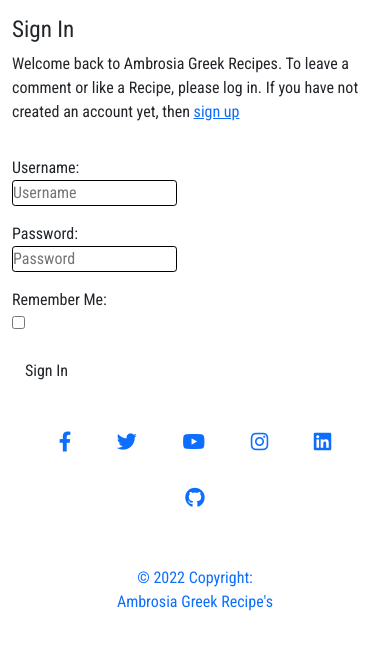
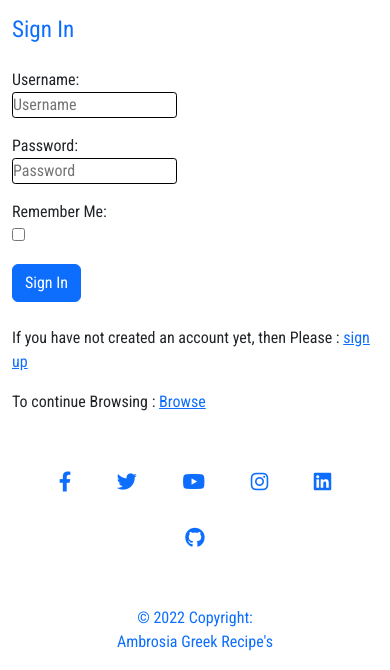
Before and after one commit to TaraHelberg/Ambrosia-Greek-Recipe-s, a Django app: page /accounts/login/ in a window 390 px wide. Shown: the part 96-766 px from the top of the page. Run offline with Django 3.2, Linux system fonts and the light colour scheme; some libraries are stand-ins or nearby versions.

Commit message:
add style

```diff
--- a/templates/account/login.html
+++ b/templates/account/login.html
@@ -7,26 +7,21 @@
 
 {% block content %}
 
-<div class="container">
-  <div class="row">
-      <div class="col-md-8 mt-3 offset-md-2">
-          <h3>{% trans "Sign In" %}</h3>
-
-          <p>{% blocktrans %}Welcome back to Ambrosia Greek Recipes.
-             To leave a comment or like a Recipe, please log in.
-             If you have not created an account yet, then
-             <a class="link" href="{{ signup_url }}">sign up</a>{% endblocktrans %}</p>
+<div class="container-fluid">
+    <div class="row justify-content-center">
+        <div class="col-md-8 mt-3 offset-md-6">
+          <h3 class="text-primary">{% trans "Sign In" %}</h3>
         </div>
-  </div>
-  <div class="row">
-      <div class="col-md-8 mt-3 offset-md-2">
+        <div class="col-md-8 mt-3 offset-md-6">
             <form class="login" method="POST" action="{% url 'account_login' %}">
                 {% csrf_token %}
                 {{ form.as_p }}
                 {% if redirect_field_value %}
                 <input type="hidden" name="{{ redirect_field_name }}" value="{{ redirect_field_value }}" />
                 {% endif %}
-              <button class="btn btn-signup right" type="submit">{% trans "Sign In" %}</button>
+                <button class="btn btn-primary" type="submit">{% trans "Sign In" %}</button>
+                <p class="mt-4">{% blocktrans %}If you have not created an account yet, then Please : <a class="link" href="{{ signup_url }}">sign up</a>{% endblocktrans %}</p>
+                <p>To continue Browsing : <a href="{% url 'browse' %}"> Browse</a></p>
             </form>
         </div>
     </div>
```
Lines whose indentation alone changed are shown as unchanged.
